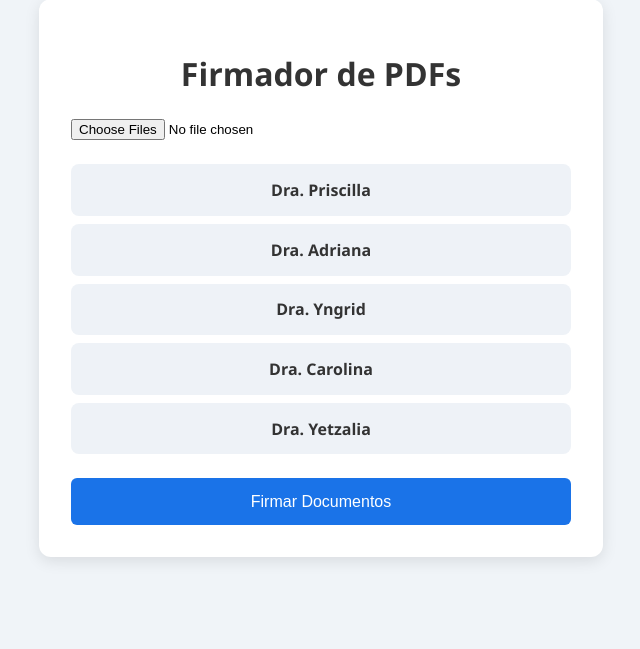
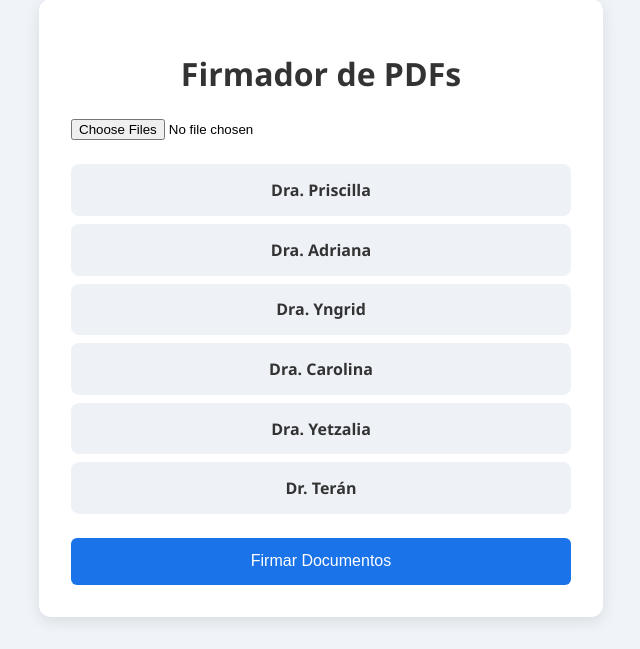
Before and after one commit to jmirandal1994/firmador_cardiohome, a Flask app: page / in a window 1280 px wide. Shown: the part 257-906 px from the top of the page, without its empty margins (319-959 px from the left). Before the commit the page ends 818 px from the top, so only its background shows below. Run offline with Flask 3, Linux system fonts and the light colour scheme.

Commit message:
Update index.html

```diff
--- a/templates/index.html
+++ b/templates/index.html
@@ -109,6 +109,10 @@
                     <input type="radio" id="yetzalia" name="doctora" value="yetzalia">
                     <label for="yetzalia">Dra. Yetzalia</label>
                 </div>
+                <div class="radio-option">
+                    <input type="radio" id="teran" name="doctora" value="teran">
+                    <label for="teran">Dr. Terán</label>
+                </div>
             </div>
 
             <button type="submit">Firmar Documentos</button>
```
